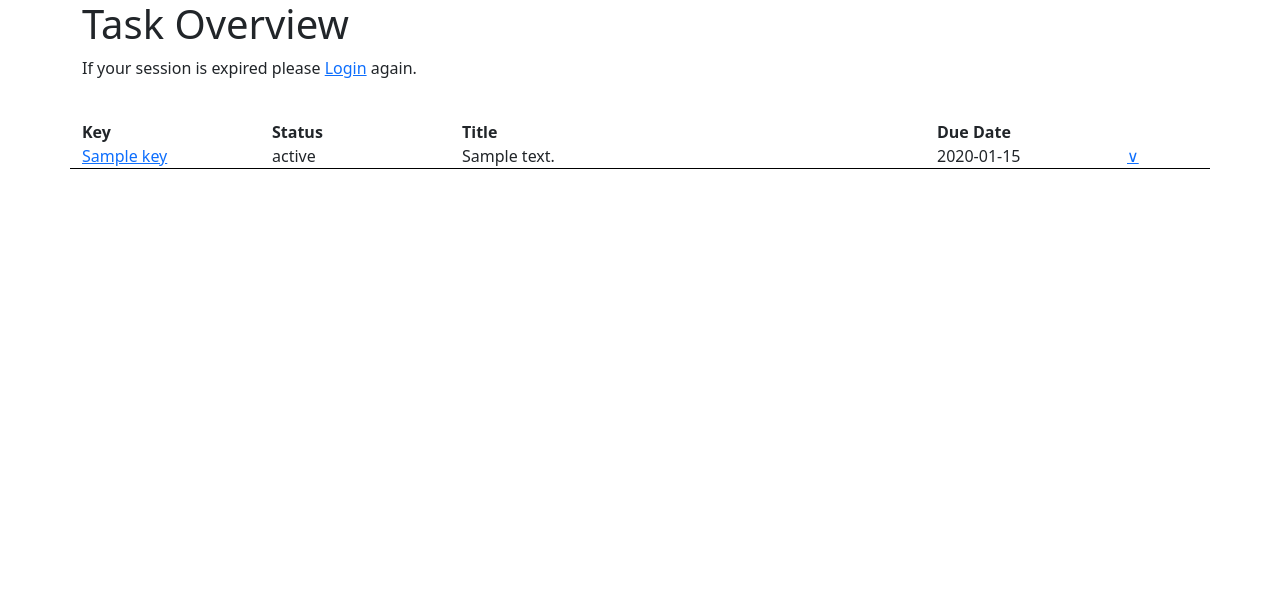
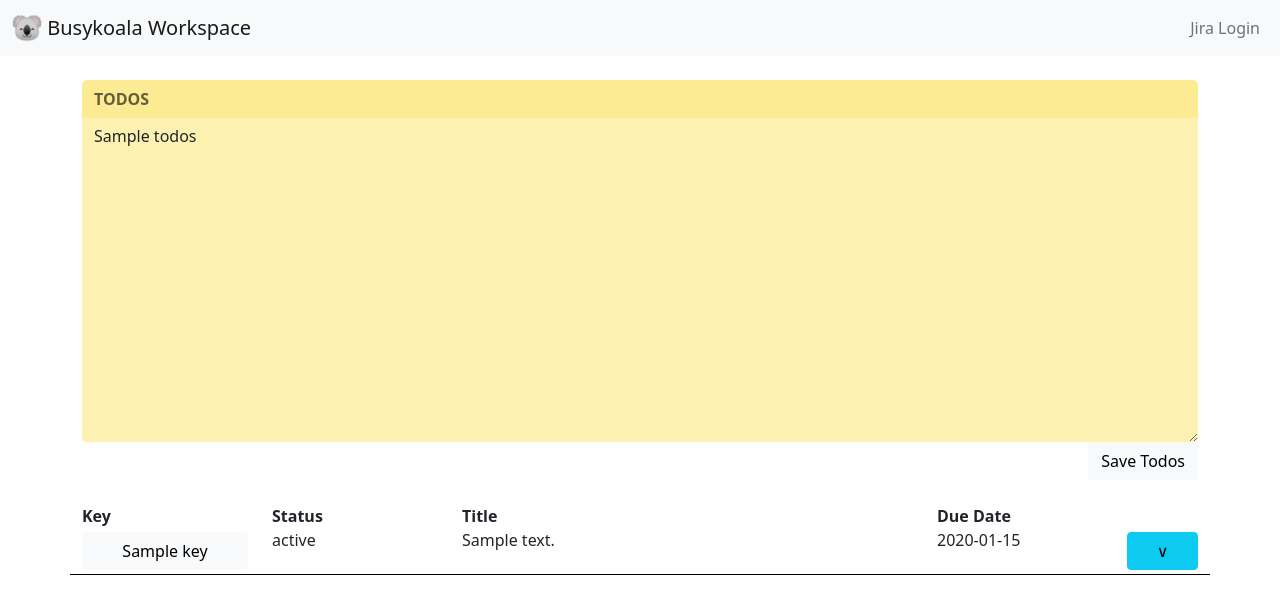
Before and after one commit to busykoala/jira-manager, a Flask app: template app/templates/overview.html in a window 1280 px wide. Shown: the top 614 px of the page. Run offline with Flask 2, Linux system fonts and the light colour scheme; the template is opened without the code that fills it: most values are stand-ins (such as "Sample title", 1, 10 or a date in 2020); parts of the project's set-up code (start-up, migrations or seed data) failed here and were passed over.

Commit message:
Add some fancyness and a todo field.

```diff
--- a/app/jira_session.py
+++ b/app/jira_session.py
@@ -33,7 +33,7 @@ class JiraSession(Session):
         query = f'rest/api/2/search?jql=assignee={self.username}%20AND%20status!=Done'
         url = urljoin(self.url, query)
         response = self.get(url, cookies=self.jira_cookie)
-        if response.status_code == 200:
+        if response.status_code == 200 and "json" in response.headers.get('Content-Type'):
             self.user_issues = response.json().get('issues', [])
 
     def extract_info(self):
--- a/app/main.py
+++ b/app/main.py
@@ -1,13 +1,16 @@
 from flask import Flask
 from flask import render_template
 from flask import redirect
+from flask import request
 from flask import url_for
+from pathlib import Path
 
 from app.jira_session import JiraSession
 from app.jira_login import JiraLogin
 from app.config import get_config
 
 ISSUE_BASE_URL = '{}/browse/'.format(get_config().JIRA_URL.rstrip('/'))
+TODOS = Path('./todos')
 app = Flask(__name__)
 jira_login = JiraLogin()
 
@@ -20,6 +23,10 @@ def load_jira_info():
 
 @app.route('/')
 def overview():
+    todos = ''
+    if TODOS.is_file:
+        with TODOS.open(mode='rb') as f_:
+            todos = f_.read().decode('utf-8')
     user_issues = load_jira_info()
     issues = [
         {
@@ -32,7 +39,16 @@ def overview():
         }
         for issue in user_issues
         if issue.get('fields', {}).get('status', {}).get('name') != 'Done']
-    return render_template('overview.html', issues=issues)
+    return render_template('overview.html', issues=issues, todos=todos)
+
+
+@app.route('/save-todos', methods=["POST"])
+def save_todos():
+    req = request.form
+    todos = req.get('todos', '')
+    with TODOS.open(mode='wb+') as f_:
+        f_.write(todos.encode('utf-8'))
+    return redirect(url_for('overview'))
 
 
 @app.route('/await-login')
--- /dev/null
+++ b/app/static/css/styles.css
@@ -0,0 +1,32 @@
+#stickie-todo {
+  background-color: rgba(251, 227, 100, .5);
+  border: none;
+  border-top-left-radius: 0;
+  border-top-right-radius: 0;
+}
+
+#stickie-todo:focus {
+  box-shadow: none;
+}
+
+.todos-header {
+  background-color: rgba(251, 227, 100, .7);
+  padding: 7px 12px;
+  font-weight: bold;
+  color: rgba(0, 0, 0, 0.6);
+  border-top-left-radius: 5px;
+  border-top-right-radius: 5px;
+}
+
+.issue-details {
+  margin-top: 5px;
+  padding: 12px;
+  border-top-left-radius: 5px;
+  border-top-right-radius: 5px;
+}
+
+.issue-key-btn {
+  width: 100%;
+  margin-top: 4px;
+  margin-bottom: 4px;
+}
--- a/app/templates/overview.html
+++ b/app/templates/overview.html
@@ -2,7 +2,6 @@
 <html>
   <head>
     <title>Overview</title>
-
     <!-- Bootstrap -->
     <link
       href="https://cdn.jsdelivr.net/npm/bootstrap@5.0.0-beta1/dist/css/bootstrap.min.css"
@@ -14,12 +13,44 @@
       integrity="sha384-ygbV9kiqUc6oa4msXn9868pTtWMgiQaeYH7/t7LECLbyPA2x65Kgf80OJFdroafW"
       crossorigin="anonymous"></script>
 
+    <link rel="stylesheet" href="{{ url_for('static', filename='css/styles.css') }}">
   </head>
 <body>
 
+  <nav class="navbar navbar-expand-lg navbar-light bg-light">
+    <div class="container-fluid">
+      <a class="navbar-brand" href="#">
+        <img
+          src="{{ url_for('static', filename='assets/koala-icon.png') }}"
+          alt="" width="30" height="30" class="d-inline-block align-top">
+        Busykoala Workspace
+      </a>
+      <button
+        class="navbar-toggler" type="button" data-bs-toggle="collapse"
+        data-bs-target="#navbarNav" aria-controls="navbarNav"
+        aria-expanded="false" aria-label="Toggle navigation">
+        <span class="navbar-toggler-icon"></span>
+      </button>
+      <div class="collapse navbar-collapse d-flex flex-row-reverse" id="navbarNav">
+        <ul class="navbar-nav">
+          <li class="nav-item d-flex">
+            <a class="nav-link" href="login">Jira Login</a>
+          </li>
+        </ul>
+      </div>
+    </div>
+  </nav>
+
   <div class="container">
-    <h1>Task Overview</h1>
-    <p>If your session is expired please <a href="login">Login</a> again.</p><br>
+    <br>
+    <form action="save-todos" method="POST">
+      <div class="todos-header">TODOS</div>
+      <textarea class="form-control" name="todos" id="stickie-todo" rows="13">{{ todos }}</textarea>
+      <div class="d-flex justify-content-end">
+        <input type="submit" value="Save Todos" class="btn btn-light">
+      </div>
+    </form><br>
+
     <div class="row">
       <div class="col-2"><strong>Key</strong></div>
       <div class="col-2"><strong>Status</strong></div>
@@ -29,13 +60,19 @@
     </div>
     {% for issue in issues %}
     <div class="row">
-      <div class="col-2"><a href="{{ issue.get('url') }}" target="_blank">{{ issue.get('key') }}</a></div>
+      <div class="col-2">
+        <a
+          class="btn btn-light issue-key-btn"
+          href="{{ issue.get('url') }}"
+          target="_blank">{{ issue.get('key') }}</a>
+      </div>
       <div class="col-2">{{ issue.get('status') }}</div>
       <div class="col-5">{{ issue.get('summary') }}</div>
       <div class="col-2">{{ issue.get('duedate') }}</div>
       <div class="col-1">
         <a
           href="#"
+          class="btn btn-info issue-key-btn"
           data-bs-toggle="collapse"
           data-bs-target="#collapse-{{ issue.get('key') }}"
           aria-expanded="false"
@@ -43,11 +80,12 @@
       </div>
     </div>
     <div class="row" style="border-bottom: solid 1px black;">
-      <div class="collapse" id="collapse-{{ issue.get('key') }}">
+      <div class="collapse issue-details" id="collapse-{{ issue.get('key') }}">
         {{ issue.get('description') }}
       </div>
     </div>
     {% endfor %}
+    <br><br><br>
 
   </div>
 
```
Also changed, not shown: README.md, app/static/assets/koala-icon.png (added), assets/screenshot.png (added), 1 other file.
